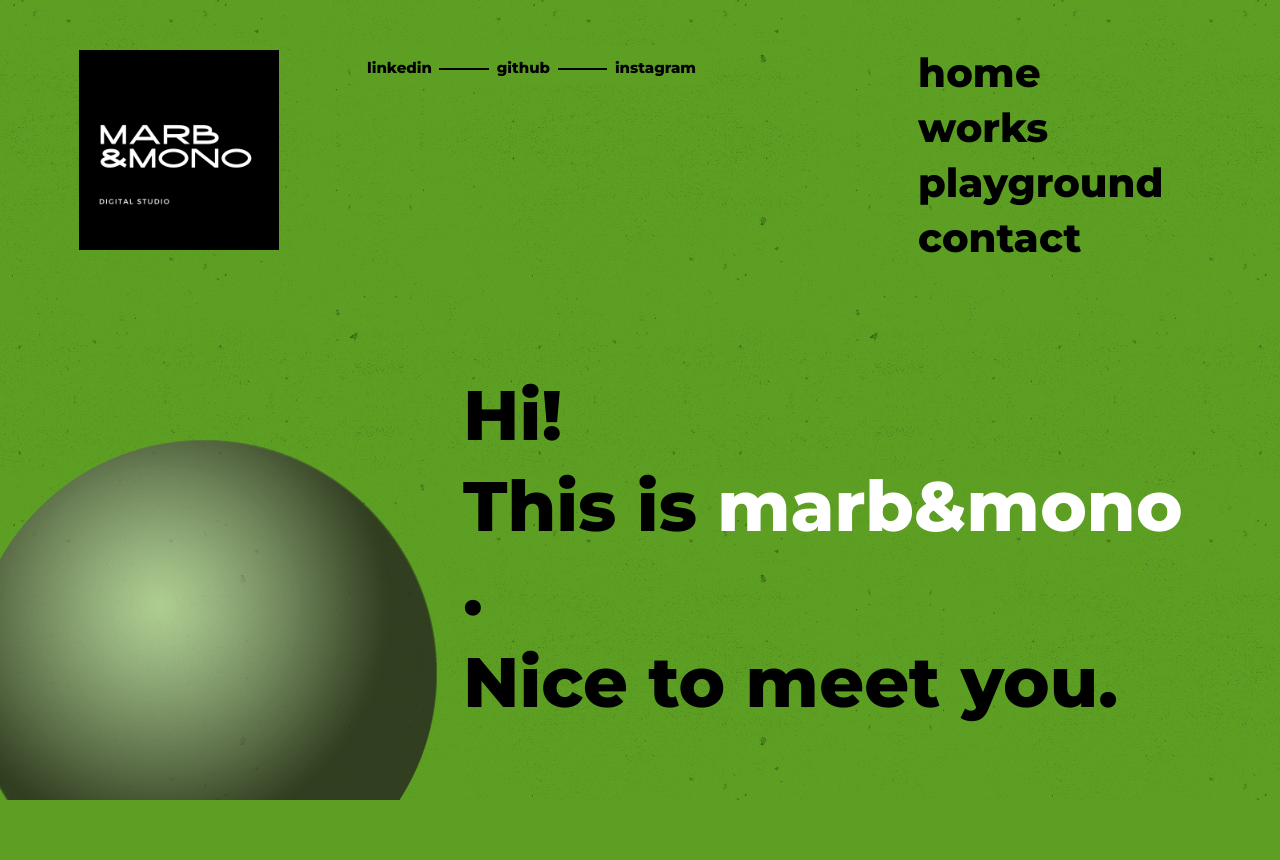
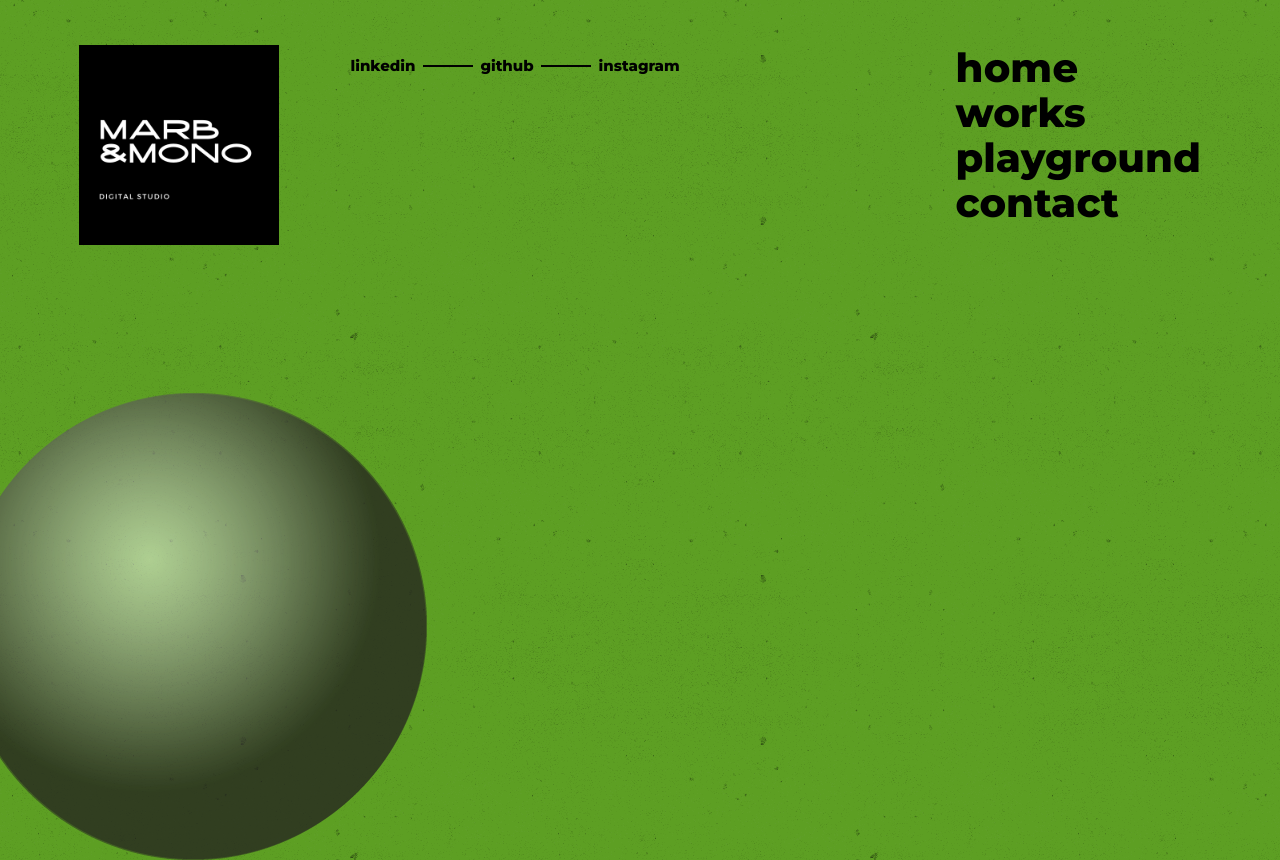
Before and after one commit to MariaB-20/portfolio, a plain HTML site: page index.html in a window 1280 px wide. Before the commit the page ends 800 px from the top, so only its background shows below. Drawn offline with nearby package versions, Linux system fonts and the light colour scheme.

Commit message:
second commit renew structure

```diff
--- a/index.html
+++ b/index.html
@@ -25,61 +25,48 @@
 </head>
 
 <body>
-    <div class="content-wrapper container-fluid large-pad position-relative">
-        <nav class="navbar navbar-expand navbar-custom pt-5">
+    <div class="content-wrapper large-pad">
+        <div class="container-fluid position-relative">
+            <div class="pt-5 row align-items-start justify-content-between">
 
-            <div class="row nav-wrapper">
-
-                <div class="col-12 col-lg-2">
-                    <img src="assets/logo_black.png" id="marb-logo" alt="brand-logo" class="navbar-brand img-fluid">
-                </div>
-
-                <!-- <button class="navbar-toggler" data-toggle="collapse" data-target="#collapse-target">
-                    <span class="span-btn-toggler d-block"></span>
-                    <span class="span-btn-toggler d-block mt-2 mb-2"></span>
-                    <span class="span-btn-toggler d-block"></span>
-                </button> -->
-
-                <div class="col-2 order-lg-2 col-xl-4 offset-xl-1 order-xl-1">
-                    <div id="social" class="d-flex flex-column flex-xl-row align-items-xl-center">
-                        <a href="#" class="mx-xl-2">linkedin</a>
-                        <hr class="align-self-start align-self-xl-center ml-0 ml-xl-auto">
-                        <a href="#" class="mx-xl-2">github</a>
-                        <hr class="align-self-start align-self-xl-center ml-0 ml-xl-auto">
-                        <a href="#" class="mx-xl-2">instagram</a>
+                <div id="nav-logo-social" class="col-12 d-flex flex-column flex-lg-row col-xl-7">
+                    <img src="assets/logo_black.png" id="marb-logo" alt="brand-logo" class="img-fluid">
+                    <div id="social" class="d-flex flex-column flex-lg-row align-items-lg-center">
+                        <a href="#" class="mx-lg-2 social-link">linkedin</a>
+                        <hr class="align-self-start align-self-lg-center ml-0 ml-lg-auto">
+                        <a href="#" class="mx-lg-2 social-link">github</a>
+                        <hr class="align-self-start align-self-lg-center ml-0 ml-lg-auto">
+                        <a href="#" class="mx-lg-2 social-link">instagram</a>
                     </div>
                 </div>
 
-                <div class="col-12 col-lg-6 offset-lg-4 col-xl-4 order-lg-1 order-xl-2 offset-xl-1">
-
-                    <div class="collapse navbar-collapse position-relative" id="collapse-target">
-
-                        <ul class="navbar-nav">
-                            <li class="nav-item">
-                                <a href="#" class="nav-link position-relative">home</a>
+                <div id="menu" class="col-12 col-xl-4 offset-xl-1 d-flex justify-content-end mt-auto mt-xl-0 mb-5">
+                    <ul class="nav-ul text-right text-xl-left">
+                        <li class="nav-li position-relative">
+                            <a href="#" class="nav-a">home</a>
                         </li>
-                            <li class="nav-item">
-                                <a href="#" class="nav-link position-relative">works</a>
+                        <li class="nav-li position-relative">
+                            <a href="#" class="nav-a">works</a>
                         </li>
-                            <li class="nav-item">
-                                <a href="#" class="nav-link position-relative">playground</a>
+                        <li class="nav-li position-relative">
+                            <a href="#" class="nav-a">playground</a>
                         </li>
-                            <li class="nav-item">
-                                <a href="#" class="nav-link position-relative">contact</a>
+                        <li class="nav-li  position-relative">
+                            <a href="#" class="nav-a">contact</a>
                         </li>
                     </ul>
-
                 </div>
             </div>
-
         </div>
-        </nav>
 
         <div id="ball">
             <img id="ball-img" src="assets/ball.png" class="img-fluid position-relative animation-bounce" alt="3d-ball" onclick="run()">
         </div>
+    </div>
 
-        <div class="hello-wrapper container-fluid">
+
+
+        <!-- <div class="hello-wrapper container-fluid d-none d-lg-block">
             <div class="row">
                 <div class="col-8 offset-4">
                     <h1>Hi!</h1>
@@ -87,14 +74,9 @@
                     <h2>Nice to meet you.</h2>
                 </div>
             </div>
-        </div>
+        </div> -->
 
     </div>
-
-    <div id="second-page">
-        <h1>Works</h1>
-    </div>
-
 
 
 <!-- BOOTSTRAP SCRIPTS -->
--- a/style.css
+++ b/style.css
@@ -13,7 +13,7 @@ html,
 body {
     height: 100%;
     color: #000000;
-    overflow: hidden;
+    overflow-y: hidden;
 }
 
 .large-pad {
@@ -93,80 +93,65 @@ body {
 
 .content-wrapper {
     height: 100vh;
-    /* cursor: url("assets/cursor.png"), auto; */
+    overflow-x: hidden;
+}
+
+.container-fluid {
+    height: 100%;
+}
+
+.content-wrapper .container-fluid .row {
+    height: 100%;
 }
 
 #marb-logo {
     max-width: 200px;
     height: auto;
+    position: relative;
+    z-index: 99;
 }
 
-.navbar {
-    align-items: start;
-}
-
-.navbar-nav {
+.nav-ul {
     display: block;
 }
 
-.nav-wrapper {
-    width: 100%;
-    align-items: start;
-}
-
-/* .navbar-brand {
-    z-index: 1000;
-} */
-
-.navbar-nav a {
+.nav-ul a {
     font-size: 40px;
     color: black;
     font-weight: 800;
-    line-height: 40px;
+    line-height: 45px;
 }
 
-nav.navbar.navbar-expand-xl.navbar-custom {
-    justify-content: flex-end;
-}
-
-div#collapse-target {
-    justify-content: flex-end;
-    align-items: start;
-}
-
-.menu-arrow {
-    position: absolute;
-    top: 0;
-    left: 0;
-}
-
-.nav-link {
-    transition: all 0.5 ease;
-}
-
-.nav-link::before {
+.nav-li::before {
     content: url("assets/arrow_icon.png");
     width: auto;
     height: auto;
     position: absolute;
     top: 0;
-    right: 300px;
+    left: -300px;
     display: none;
     transition: all 0.5 ease;
 }
 
-.nav-link:hover:before {
+.nav-li:hover:before {
     display: block;
 }
 
-.nav-link:hover {
+.nav-li:hover a {
     color: white;
+    text-decoration: none;
+}
+
+#menu {
+    position: relative;
+    z-index: 99;
 }
 
 #social {
-    background-color: #5D9F23;
     height: 100%;
-    padding-top: 7.5px;
+    padding-top: 15px;
+    position: relative;
+    z-index: 99;
 }
 
 #social hr {
@@ -181,10 +166,23 @@ div#collapse-target {
     font-weight: 800;
 }
 
+#nav-logo-social, #menu {
+    pointer-events: none;
+}
+
+#marb-logo, .social-link, .nav-a {
+    pointer-events: all;
+}
+
+#social a:hover {
+    text-decoration: none;
+    color: white;
+}
+
 #ball {
     position: absolute;
-    top: 55vh;
-    left: -30px;
+    bottom: -60px;
+    left: -40px;
 }
 
 #ball img.animation-bounce {
@@ -211,15 +209,51 @@ div#collapse-target {
 }
 
 @keyframes run {
-    0%   { transform: scale(1,1)      translate(0, 0); }
-    12%  { transform: scale(1.05,.85) translate(60%, -170%); }
-    24% { transform: scale(1.1)       translate(120%, 0); }
-    36% { transform: scale(1.05,.85)  translate(170%, -170%); }
-    48% { transform: scale(1.1)       translate(230%, 0); }
-    60% { transform: scale(1.05,.85)  translate(170%, -170%); }
-    72% { transform: scale(1.1)       translate(120%, 0); }
-    84%  { transform: scale(1.05,.85) translate(60%, -170%); }
-    100%   { transform: scale(1,1)    translate(0, 0); }
+    0%   {
+        transform: scale(1,1);
+        bottom: -60px;
+        left: -40px;
+    }
+    12%  {
+        transform: scale(1.05,.85);
+        bottom: 80vh;
+        left: 40vw;
+    }
+    24% {
+        transform: scale(1.1);
+        bottom: -60px;
+        left: 80vw;
+    }
+    36% {
+        transform: scale(1.05,.85);
+        bottom: 80vh;
+        left: 100vw;
+    }
+    48% {
+        transform: scale(1.1);
+        bottom: -60px;
+        left: 90vw;
+    }
+    60% {
+        transform: scale(1.05,.85);
+        bottom: 80vh;
+        left: 60vw;
+    }
+    72% {
+        transform: scale(1.1);
+        bottom: -60px;
+        left: 50vw;
+    }
+    84%  {
+        transform: scale(1.05,.85);
+        bottom: 80vh;
+        left: 25vw;
+    }
+    100%   {
+        transform: scale(1,1);
+        bottom: -60px;
+        left: -40px;
+    }
 }
 
 .hello-wrapper h1, .hello-wrapper h2, .hello-wrapper h2 span {
@@ -237,23 +271,53 @@ div#collapse-target {
     cursor: url("assets/icon_love.png"), auto;
 }
 
-.hello-wrapper {
-    margin-top: 100px;
+#ball-img:hover {
+    cursor: url("assets/click_arrow_pink.png"), auto;
 }
 
+@media (max-width: 991px) {
+    .row.nav-wrapper {
+        height: 100vh;
+    }
+    ul.navbar-nav {
+        align-items: right;
+    }
+    .nav-item {
+        text-align: right;
+    }
+    .nav-link {
+        padding-right: 0;
+    }
+    #ball img {
+        width: 300px;
+        height: auto;
+    }
+}
 
-#ball-img:hover {
-    cursor: url('assets/click_arrow.png'), auto;
+@media (min-width: 991px) {
+    #social {
+        height: 100%;
+        padding-top: 5px;
+        margin-left: 5vw;
+    }
 }
 
 @media (min-width: 1199px) {
-    .nav-link::before {
+    .nav-li::before {
         content: url("assets/arrow_icon_short.png");
+        left: -150px;
+    }
+}
+
+@media (min-width: 1500px) {
+    #social {
+        margin-left: 15vw;
     }
 }
 
 @media (min-width: 1700px) {
-    .nav-link::before {
+    .nav-li::before {
         content: url("assets/arrow_icon.png");
+        left: -300px;
     }
 }
```
Also changed, not shown: assets/click_arrow.png, assets/click_arrow_pink.png (added). Lines whose indentation alone changed are shown as unchanged.
